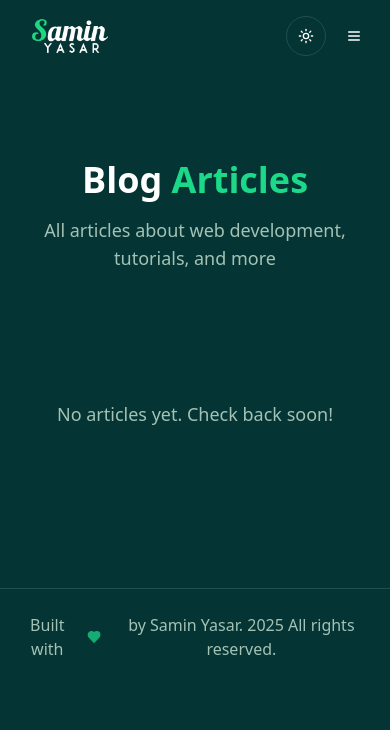
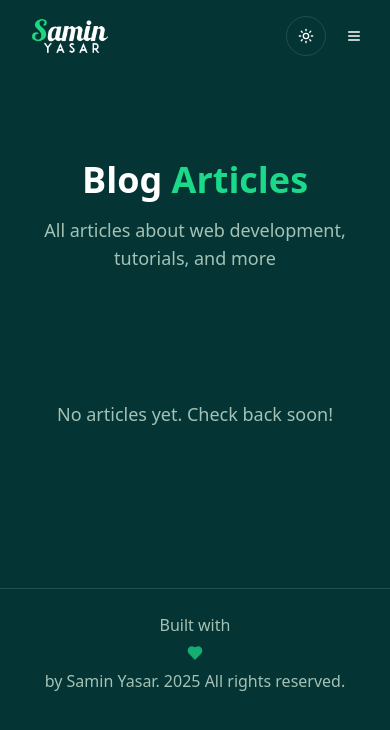
Before and after one commit to saminyasar004/saminyasar, a React (Vite) app: page /blog in a window 390 px wide. Shown: the top 730 px of the page. Built offline with nearby package versions, Linux system fonts and the light colour scheme; the HTML template or start-up script is replaced by a standard one.

Commit message:
refactor(ui): update footer layout for responsive stacking
Change the footer text container to use a column layout on mobile devices and switch to a row layout on medium screens and above.

```diff
--- a/src/components/Footer.tsx
+++ b/src/components/Footer.tsx
@@ -5,7 +5,7 @@ export function Footer() {
 		<footer className="py-6 border-t border-border bg-background">
 			<div className="container mx-auto px-4">
 				<div className="text-center space-y-2">
-					<p className="text-muted-foreground text-base flex items-center justify-center gap-2">
+					<p className="text-muted-foreground text-base flex flex-col md:flex-row items-center justify-center gap-2">
 						Built with{" "}
 						<Heart className="h-4 w-4 text-accent fill-accent animate-pulse" />{" "}
 						by Samin Yasar. {new Date().getFullYear()} All rights
```
